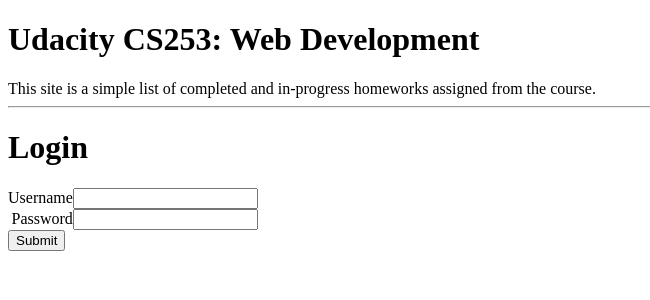
After one commit to mbchoa/udacity-cs235, a Python web app: template templates/login.html in a window 1280 px wide. The commit adds this page. Shown: the top 300 px of the page, without its empty margins (0-650 px from the left). Run offline with Jinja, Linux system fonts and the light colour scheme; the template is opened without the code that fills it, so the values that code supplies are empty.

Commit message:
Implement login page

```diff
--- a/templates/front.html
+++ b/templates/front.html
@@ -24,6 +24,9 @@
 	<li>
 		<a href="/lesson4/signup">Lesson 4: User Authentication - Register</a>
 	</li>
+	<li>
+		<a href="/lesson4/login">Lesson 4: User Authentication - Login</a>
+	</li>
 <ul>
 
 {% endblock %}
--- /dev/null
+++ b/templates/login.html
@@ -0,0 +1,32 @@
+{% extends "base.html" %}
+
+{% block header %}
+
+<style>
+	form  { display: table;      }
+	p     { display: table-row;  }
+	label { display: table-cell; text-align: right}
+	input { display: table-cell; }
+	span { display: table-cell; }
+</style>
+
+{% endblock%}
+
+{% block content %}
+
+<h1>Login</h1>
+<form method="post">
+	<p>
+		<label>Username</label>
+		<input name="username" value={{username_value}}>
+		<span style="color: red">{{username_error}}</span>
+	</p>
+	<p>
+		<label>Password</label>
+		<input type="password" name="password">
+		<span style="color: red">{{password_error}}</span>
+	</p>
+	<input type="submit">
+</form>
+
+{% endblock %}
```
Also changed, not shown: main.py (+36 -1 lines).
